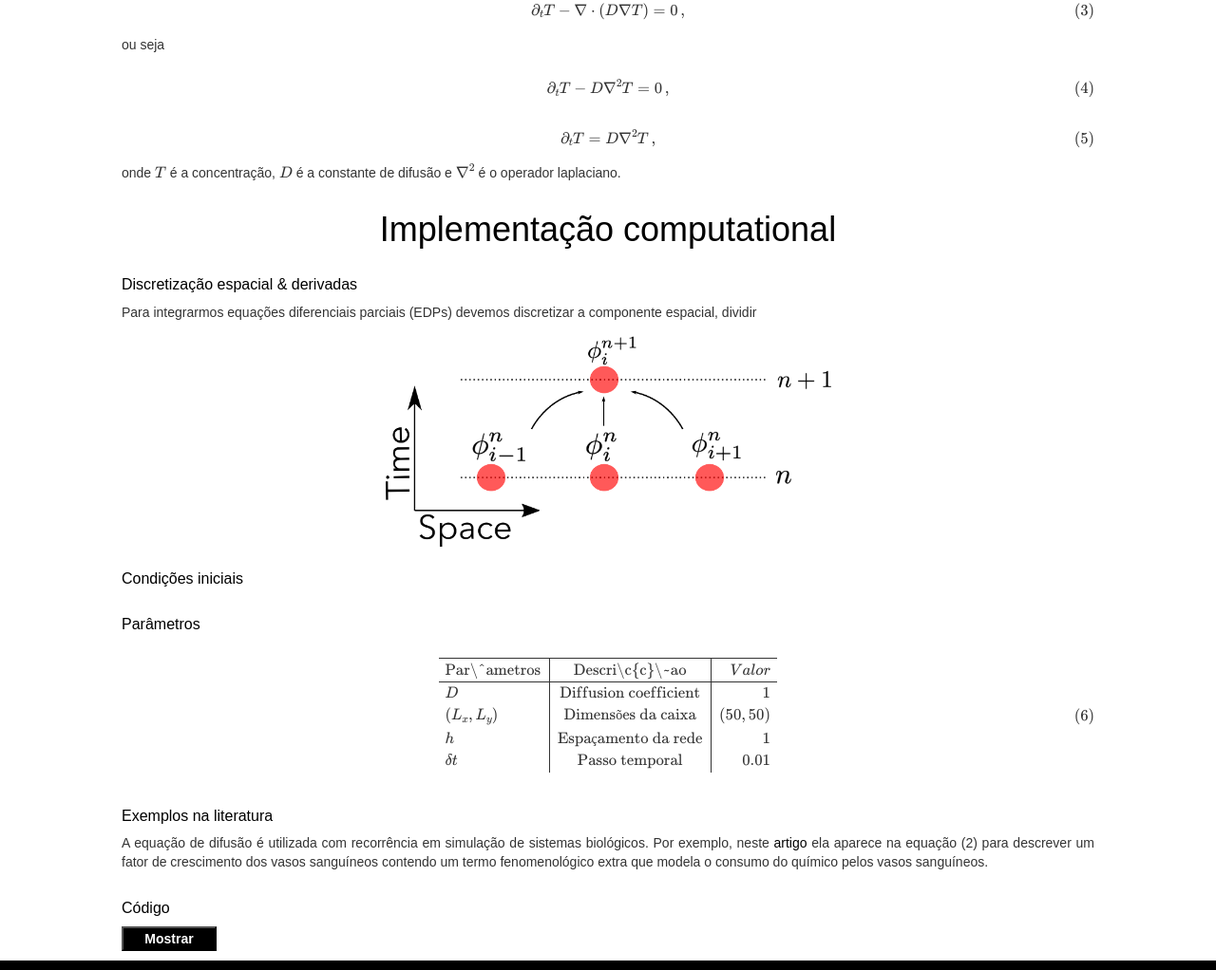
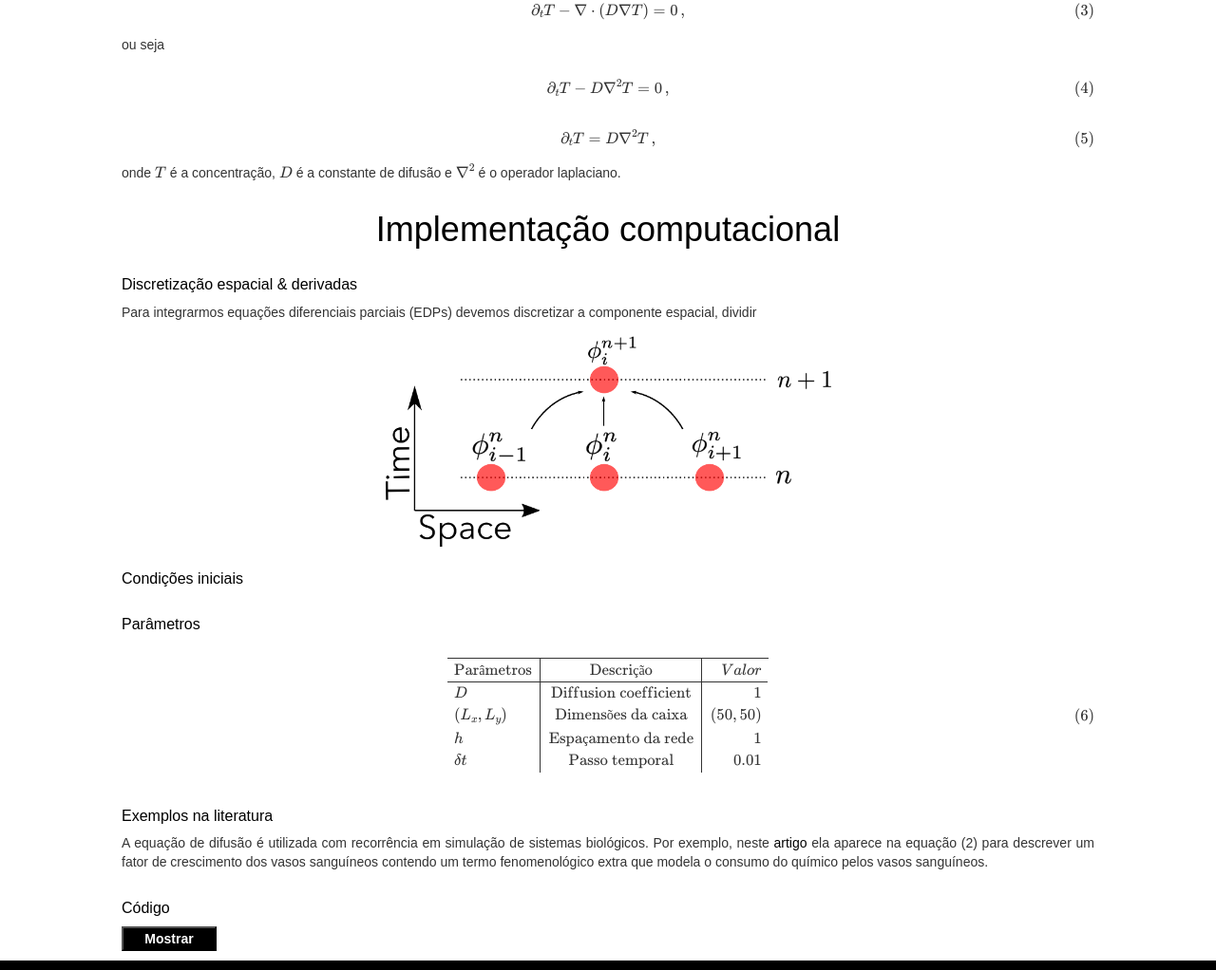
Before and after one commit to phydev/phydev.github.io, a plain HTML site: page articles/diffusion.html in a window 1280 px wide. Shown: the part 1013-2035 px from the top of the page at 95% size. Drawn offline with nearby package versions, Linux system fonts and the light colour scheme.

Commit message:
corrections

```diff
--- a/articles/diffusion.html
+++ b/articles/diffusion.html
@@ -74,7 +74,7 @@ $$
 <p>onde \(T\) é a concentração, \(D\) é a constante de difusão e \(\nabla^2\) é o operador laplaciano.</p>
 
 
-<h1>Implementação computational</h1>
+<h1>Implementação computacional</h1>
 
   <h2> Discretização espacial & derivadas</h2>
   <p>Para integrarmos equações diferenciais parciais (EDPs) devemos discretizar a componente
@@ -88,7 +88,7 @@ $$
   <h2>Parâmetros</h2>
     $$
         \begin{array}[]{l|c|r} \hline
-        \textrm{Par\^ametros} & \textrm{Descri\c{c}\~ao} & Valor  \\ \hline\hline
+        \textrm{Parâmetros} & \textrm{Descrição} & Valor  \\ \hline\hline
             D & \textrm{Diffusion coefficient} &  1 \\
           (L_x, L_y) & \textrm{Dimensões da caixa} &  (50, 50) \\
             h & \textrm{Espaçamento da rede} & 1 \\
```
